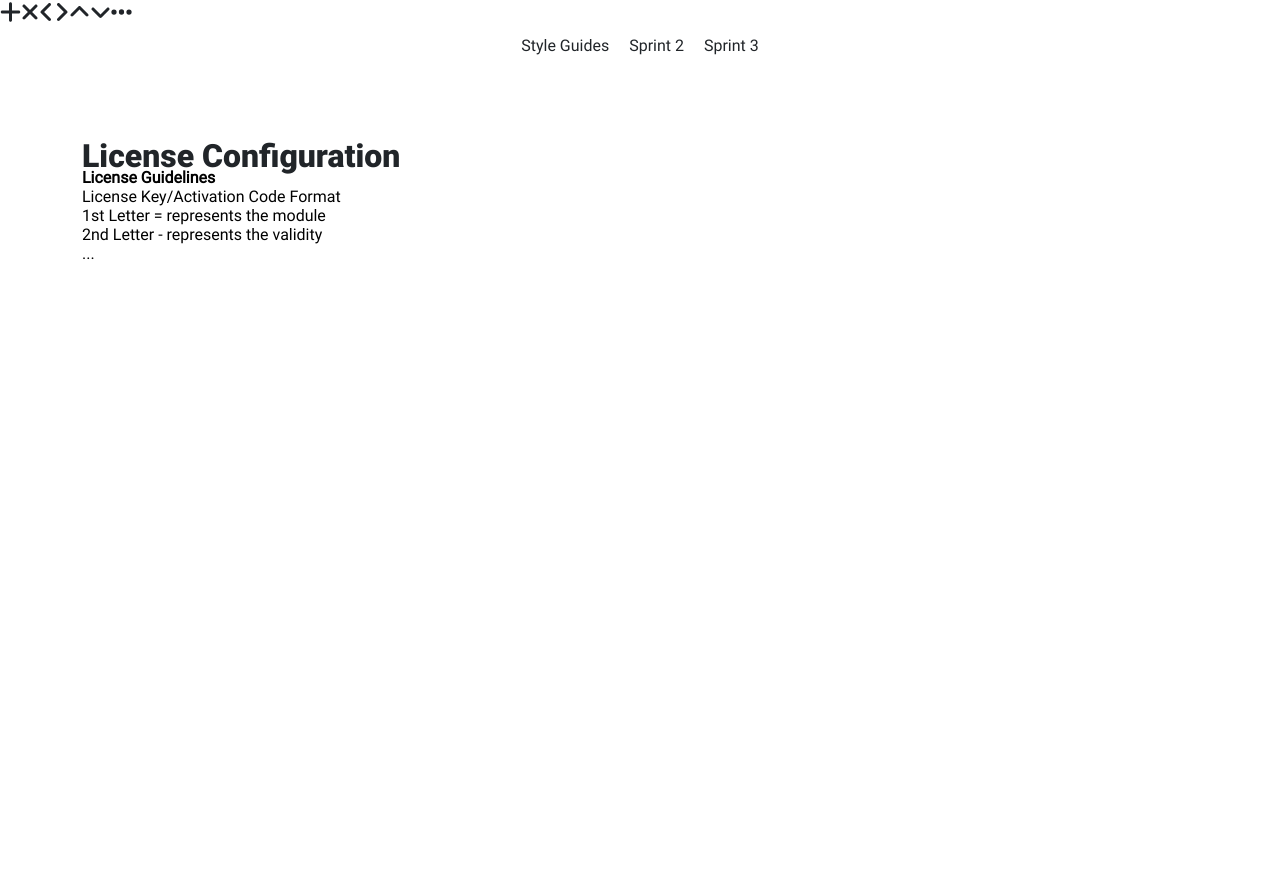
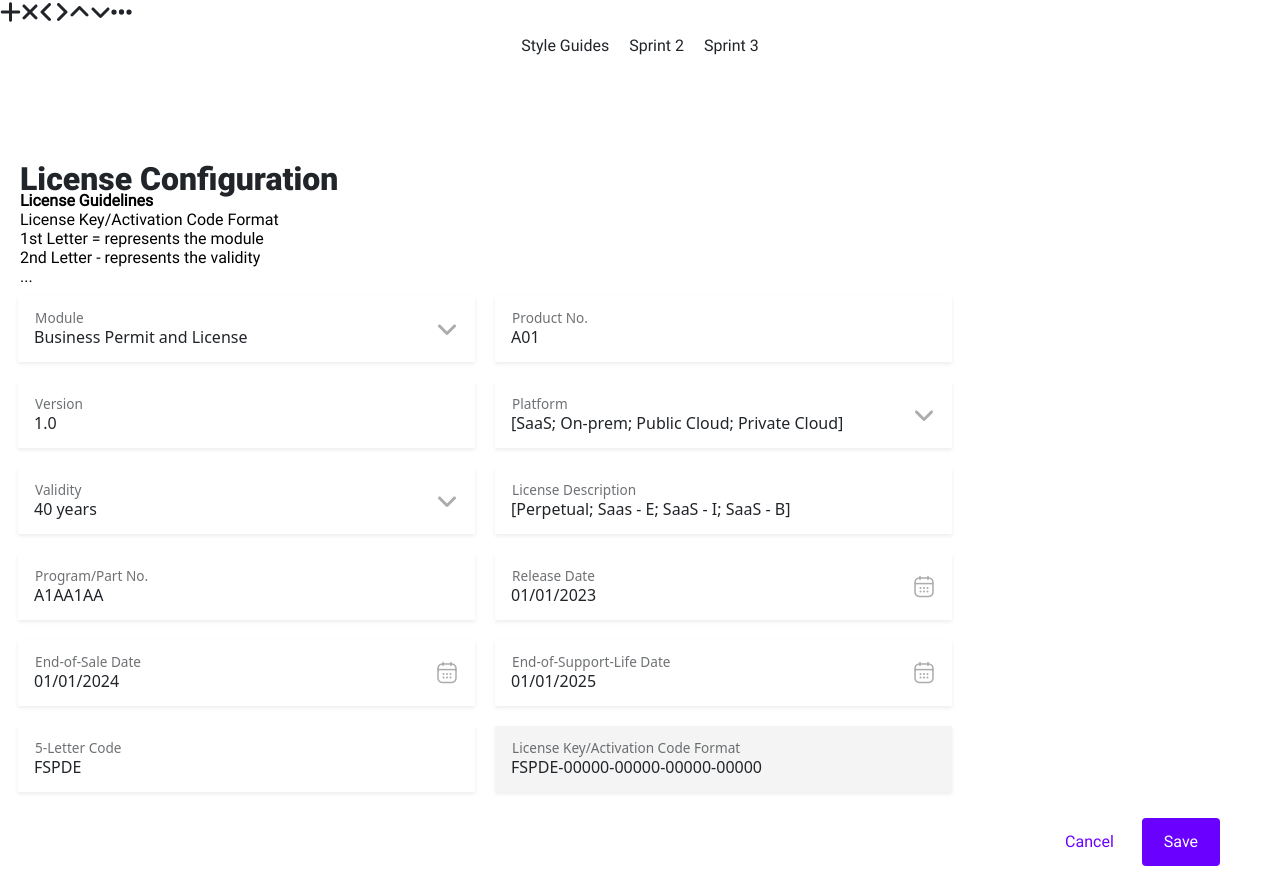
Before and after one commit to integratr-azamora/integratrGov-license-management, a Vue app: page /add-license-develop-static-screen in a window 1280 px wide. Before the commit the page ends 800 px from the top, so only its background shows below. Built offline with nearby package versions, Linux system fonts and the light colour scheme; a web font is replaced by a local one.

Commit message:
Add License Update

```diff
--- a/src/App.vue
+++ b/src/App.vue
@@ -47,7 +47,7 @@ import { RouterLink, RouterView } from 'vue-router'
                   <li><a class="dropdown-item p-10px table-dropdown-hover " href="/licensekey-assigned">MF - E-Gov>>License Manager>>Assigned License Keys - Develop Static Screen</a></li>
                   <li><a class="dropdown-item p-10px table-dropdown-hover " href="/software-license-management">MF - E-Gov>>License Manager>>Software License Management - Develop Static Screen</a></li>
                   <li><a class="dropdown-item p-10px table-dropdown-hover " href="/domain-manager">MF - E-Gov>>Domain Manager - Develop Static Screen</a></li>
-                  <li><a class="dropdown-item p-10px table-dropdown-hover " href="#">MF - E-Gov>>License Manager>>Software License Management >> Add License- Develop Static Screen</a></li>
+                  <li><a class="dropdown-item p-10px table-dropdown-hover " href="/add-license-develop-static-screen">MF - E-Gov>>License Manager>>Software License Management >> Add License- Develop Static Screen</a></li>
                   <li><a class="dropdown-item p-10px table-dropdown-hover " href="/domain-manager-viewRecord">VC - E-Gov>>Domain Manager>>View Record - Develop Static Screen</a></li>
                   <li><a class="dropdown-item p-10px table-dropdown-hover " href="/update-license-modal">VC - E-Gov>>License Manager>>Update License Modal - Develop Static Screen</a></li>
                   <li><a class="dropdown-item p-10px table-dropdown-hover " href="/transfer-license-modal">VC - E-Gov>>License Manager>>Transfer License Modal - Develop Static Screen</a></li>
--- a/src/assets/css/accmanager.css
+++ b/src/assets/css/accmanager.css
@@ -109,6 +109,7 @@
   bottom: 0;
   margin: auto;
 }
+
 /* .responsive-center{
   display: flex !important;
     justify-content:end !important;
--- a/src/assets/css/custom.css
+++ b/src/assets/css/custom.css
@@ -149,10 +149,6 @@ a{
      bottom: 20px;
   }
 
-  .outline-none{
-    outline: 0;
-  }
-
   .border-round-4px{
     border-radius: var(--c-size-4px);
   }
--- a/src/assets/css/marginsnpaddings.css
+++ b/src/assets/css/marginsnpaddings.css
@@ -326,3 +326,11 @@ padding-bottom: 0px !important;
 .vertical-alignment-center{
   vertical-align: middle;
 }
+
+.gap-20px{
+  border: 1px solid black;
+  background-color: mintcream;
+  display: grid;
+  grid-template-columns: auto auto auto;
+  gap: 20px;
+}
--- a/src/assets/css/tables.css
+++ b/src/assets/css/tables.css
@@ -1,8 +1,5 @@
 .margin-left-165px{
     margin-left: 6.563rem;
-}
-.outline-none{
-    outline: none;
 }
 .table-inputbox-size{
     width: 16.75rem;
--- a/src/assets/css/transform.css
+++ b/src/assets/css/transform.css
@@ -112,6 +112,10 @@
   align-items: flex-start;
   padding: 29px 25px;
   }
+
+  .size-container-addlicensedevelop{
+    max-width: 1453px !important;
+  }
   /* containers  */
 
 /* custom-sizes  */
@@ -175,6 +179,9 @@
   .width-max{
     width: 100%;
   }
+  .mw-457px{
+    max-width: 457px !important;
+  }
   .width-50px{
     width:50px;
   }
--- a/src/components/Account Manager/AccountManager.vue
+++ b/src/components/Account Manager/AccountManager.vue
@@ -1,5 +1,5 @@
 <template>
-   <div class=" ">
+   <div>
       <div class="d-flex justify-content-center">
          <div class=" rounded-3 container">
             <div class=" heading1  mb-20px">Account Manager </div>
--- a/src/components/License Manager/AddLicenseDevelopStaticScreen.vue
+++ b/src/components/License Manager/AddLicenseDevelopStaticScreen.vue
@@ -1,7 +1,16 @@
 <template>
-    <!-- main div  -->
-    <div class="container">
-        <!-- div1  -->
+    <div>
+       <div>
+          <div>
+             <div class="bor-style-solid m-auto ">
+                <div class="bor-style-solid ">
+                   <div class="col d-flex flex-row px-20px">
+                      <div class=" size-box-20"></div>
+                   </div>
+                </div>
+                <div>
+                   <div class="r-px-20px size-container-addlicensedevelop" >
+                      <!-- text  -->
                       <div>
                          <span class="heading1">License Configuration</span>
                          <span class="heading3">License Guidelines</span>
@@ -12,13 +21,113 @@
                             <span>...</span>
                          </div>
                       </div>
-        <!-- div1  -->
-        <!-- div2  -->
-        <div>
-
+                      <!-- text  -->
+                      <!-- input fields  -->
+                      <div class="row  row-cols-lg-3">
+                         <!-- row 1  -->
+                         <div class="input-group shadow-sm p-1 mw-457px m-10px ">
+                            <div class="form-floating ">
+                               <input type="text" class="form-control border-color-none shadow-none " id="floatingInputGroup1" placeholder="#" value="Business Permit and License">
+                               <label for="floatingInputGroup1">Module</label>
                             </div>
-        <!-- div2  -->
+                            <span class="input-group-text bg-none border-color-none box-shadow-none shadow-none">
+                               <fa class="arrow-icon  color-dimgray" icon="angle-down" />
+                            </span>
                          </div>
-    <!-- main div  -->
-
+                         <div class="input-group shadow-sm p-1 mw-457px m-10px ">
+                            <div class="form-floating ">
+                               <input type="text" class="form-control border-color-none shadow-none" id="floatingInputGroup1" placeholder="#" value="A01">
+                               <label for="floatingInputGroup1">Product No.</label>
+                            </div>
+                         </div>
+                         <div class="input-group shadow-sm p-1 mw-457px m-10px ">
+                            <div class="form-floating ">
+                               <input type="text" class="form-control border-color-none shadow-none" id="floatingInputGroup1" placeholder="#" value="1.0">
+                               <label for="floatingInputGroup1">Version</label>
+                            </div>
+                         </div>
+                         <!-- row 1  -->
+                         <!-- row 2  -->
+                         <div class="input-group shadow-sm p-1 mw-457px m-10px ">
+                            <div class="form-floating ">
+                               <input type="text" class="form-control border-color-none shadow-none " id="floatingInputGroup1" placeholder="#" value="[SaaS; On-prem; Public Cloud; Private Cloud]">
+                               <label for="floatingInputGroup1">Platform</label>
+                            </div>
+                            <span class="input-group-text bg-none border-color-none box-shadow-none shadow-none">
+                               <fa class="arrow-icon  color-dimgray" icon="angle-down" />
+                            </span>
+                         </div>
+                         <div class="input-group shadow-sm p-1 mw-457px m-10px ">
+                            <div class="form-floating ">
+                               <input type="text" class="form-control border-color-none shadow-none" id="floatingInputGroup1" placeholder="#" value="40 years">
+                               <label for="floatingInputGroup1">Validity</label>
+                            </div>
+                            <span class="input-group-text bg-none border-color-none box-shadow-none">
+                               <fa class="arrow-icon  color-dimgray" icon="angle-down" />
+                            </span>
+                         </div>
+                         <div class="input-group shadow-sm p-1 mw-457px m-10px ">
+                            <div class="form-floating ">
+                               <input type="text" class="form-control border-color-none shadow-none" id="floatingInputGroup1" placeholder="#" value="[Perpetual; Saas - E; SaaS - I; SaaS - B]">
+                               <label for="floatingInputGroup1">License Description</label>
+                            </div>
+                         </div>
+                         <!-- row 2  -->
+                         <!-- row 3  -->
+                         <div class="input-group shadow-sm p-1 mw-457px m-10px ">
+                            <div class="form-floating ">
+                               <input type="text" class="form-control border-color-none shadow-none " id="floatingInputGroup1" placeholder="#" value="A1AA1AA">
+                               <label for="floatingInputGroup1">Program/Part No.</label>
+                            </div>
+                         </div>
+                         <div class="input-group shadow-sm p-1 mw-457px m-10px ">
+                            <div class="form-floating ">
+                               <input type="text" class="form-control border-color-none shadow-none" id="floatingInputGroup1" placeholder="#" value="01/01/2023">
+                               <label for="floatingInputGroup1">Release Date</label>
+                            </div>
+                            <span class="input-group-text bg-none border-color-none box-shadow-none"><i class="isax isax-calendar-1  color-dimgray icon-size"></i></span>
+                         </div>
+                         <div class="input-group shadow-sm p-1 mw-457px m-10px ">
+                            <div class="form-floating ">
+                               <input type="text" class="form-control border-color-none shadow-none" id="floatingInputGroup1" placeholder="#" value="01/01/2024">
+                               <label for="floatingInputGroup1">End-of-Sale Date</label>
+                            </div>
+                            <span class="input-group-text bg-none border-color-none box-shadow-none"><i class="isax isax-calendar-1  color-dimgray icon-size"></i></span>
+                         </div>
+                         <!-- row 3  -->
+                         <!-- row 3  -->
+                         <div class="input-group shadow-sm p-1 mw-457px m-10px ">
+                            <div class="form-floating ">
+                               <input type="text" class="form-control border-color-none shadow-none " id="floatingInputGroup1" placeholder="#" value="01/01/2025">
+                               <label for="floatingInputGroup1">End-of-Support-Life Date</label>
+                            </div>
+                            <span class="input-group-text bg-none border-color-none box-shadow-none shadow-none"><i class="isax isax-calendar-1  color-dimgray icon-size"></i></span>
+                         </div>
+                         <div class="input-group shadow-sm p-1 mw-457px m-10px ">
+                            <div class="form-floating ">
+                               <input type="text" class="form-control border-color-none shadow-none" id="floatingInputGroup1" placeholder="#" value="FSPDE">
+                               <label for="floatingInputGroup1">5-Letter Code</label>
+                            </div>
+                         </div>
+                         <div class="input-group shadow-sm p-1 mw-457px m-10px  bg-whitesmoke">
+                            <div class="form-floating ">
+                               <input type="text" class="form-control border-color-none shadow-none bg-none" id="floatingInputGroup1" placeholder="#" value="FSPDE-00000-00000-00000-00000">
+                               <label for="floatingInputGroup1">License Key/Activation Code Format</label>
+                            </div>
+                         </div>
+                         <!-- row 3  -->
+                      </div>
+                      <div class="mt-3 p-0 size-container-savecancel me-xl-4 pe-xl-3">
+                         <div class="d-flex justify-content-end ">
+                            <button class="button-default bg-none border-color-none color-indigo me-0 me-2">Cancel</button>
+                            <button class="button-default bg-indigo border-color-indigo color-white me-0">Save</button>
+                         </div>
+                      </div>
+                      <!-- input fields  -->
+                   </div>
+                </div>
+             </div>
+          </div>
+       </div>
+    </div>
  </template>
```
Also changed, not shown: src/assets/css/mediascreen.css (+25 -0 lines). Lines whose indentation alone changed are shown as unchanged.
